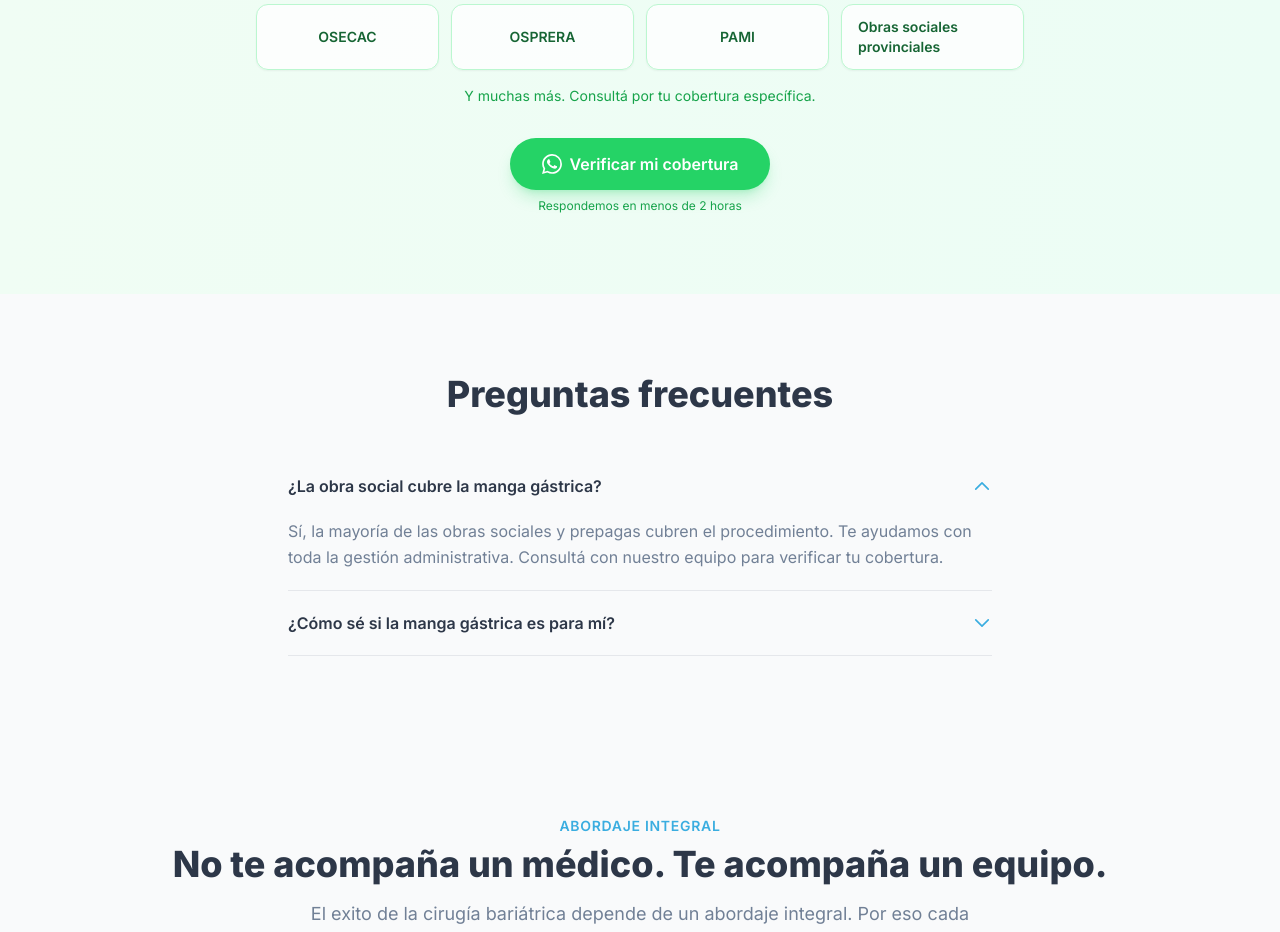
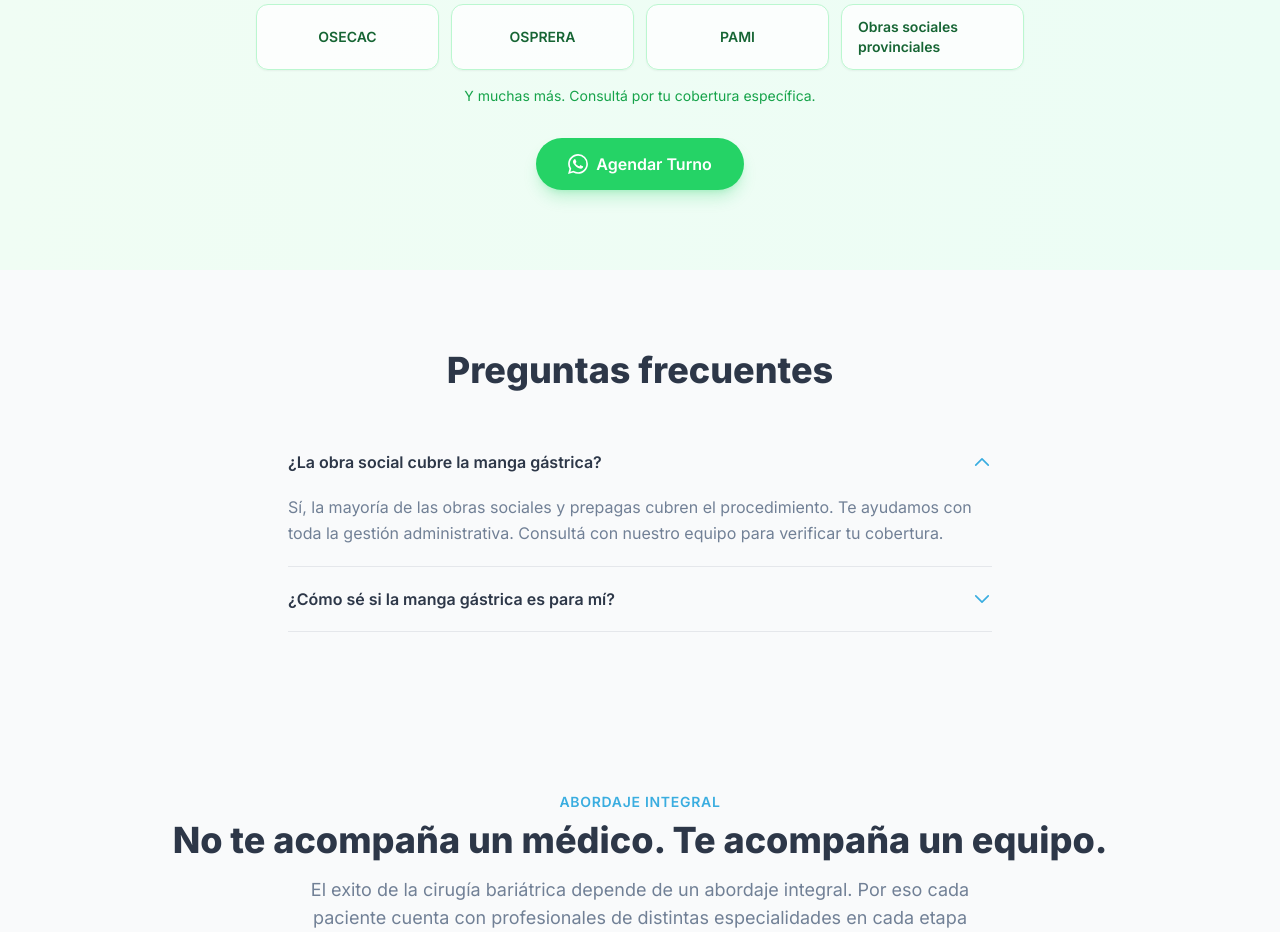
Before and after one commit to MatiasQuenardelle/grupobym, a Next.js app: page /lp/manga-gastrica in a window 1280 px wide. Shown: the part 7440-8372 px from the top of the page. Built offline with nearby package versions, Linux system fonts and the light colour scheme; no server answers.

Commit message:
Quick push from Telegram bot

```diff
--- a/src/components/lp/LandingObraSocial.tsx
+++ b/src/components/lp/LandingObraSocial.tsx
@@ -63,11 +63,8 @@ export default function LandingObraSocial() {
             <svg className="h-5 w-5" fill="currentColor" viewBox="0 0 24 24">
               <path d="M17.472 14.382c-.297-.149-1.758-.867-2.03-.967-.273-.099-.471-.148-.67.15-.197.297-.767.966-.94 1.164-.173.199-.347.223-.644.075-.297-.15-1.255-.463-2.39-1.475-.883-.788-1.48-1.761-1.653-2.059-.173-.297-.018-.458.13-.606.134-.133.298-.347.446-.52.149-.174.198-.298.298-.497.099-.198.05-.371-.025-.52-.075-.149-.669-1.612-.916-2.207-.242-.579-.487-.5-.669-.51-.173-.008-.371-.01-.57-.01-.198 0-.52.074-.792.372-.272.297-1.04 1.016-1.04 2.479 0 1.462 1.065 2.875 1.213 3.074.149.198 2.096 3.2 5.077 4.487.709.306 1.262.489 1.694.625.712.227 1.36.195 1.871.118.571-.085 1.758-.719 2.006-1.413.248-.694.248-1.289.173-1.413-.074-.124-.272-.198-.57-.347m-5.421 7.403h-.004a9.87 9.87 0 01-5.031-1.378l-.361-.214-3.741.982.998-3.648-.235-.374a9.86 9.86 0 01-1.51-5.26c.001-5.45 4.436-9.884 9.888-9.884 2.64 0 5.122 1.03 6.988 2.898a9.825 9.825 0 012.893 6.994c-.003 5.45-4.437 9.884-9.885 9.884m8.413-18.297A11.815 11.815 0 0012.05 0C5.495 0 .16 5.335.157 11.892c0 2.096.547 4.142 1.588 5.945L.057 24l6.305-1.654a11.882 11.882 0 005.683 1.448h.005c6.554 0 11.89-5.335 11.893-11.893a11.821 11.821 0 00-3.48-8.413z" />
             </svg>
-            Verificar mi cobertura
+            Agendar Turno
           </a>
-          <p className="mt-2 text-xs text-green-600">
-            Respondemos en menos de 2 horas
-          </p>
         </div>
       </div>
     </section>
```
